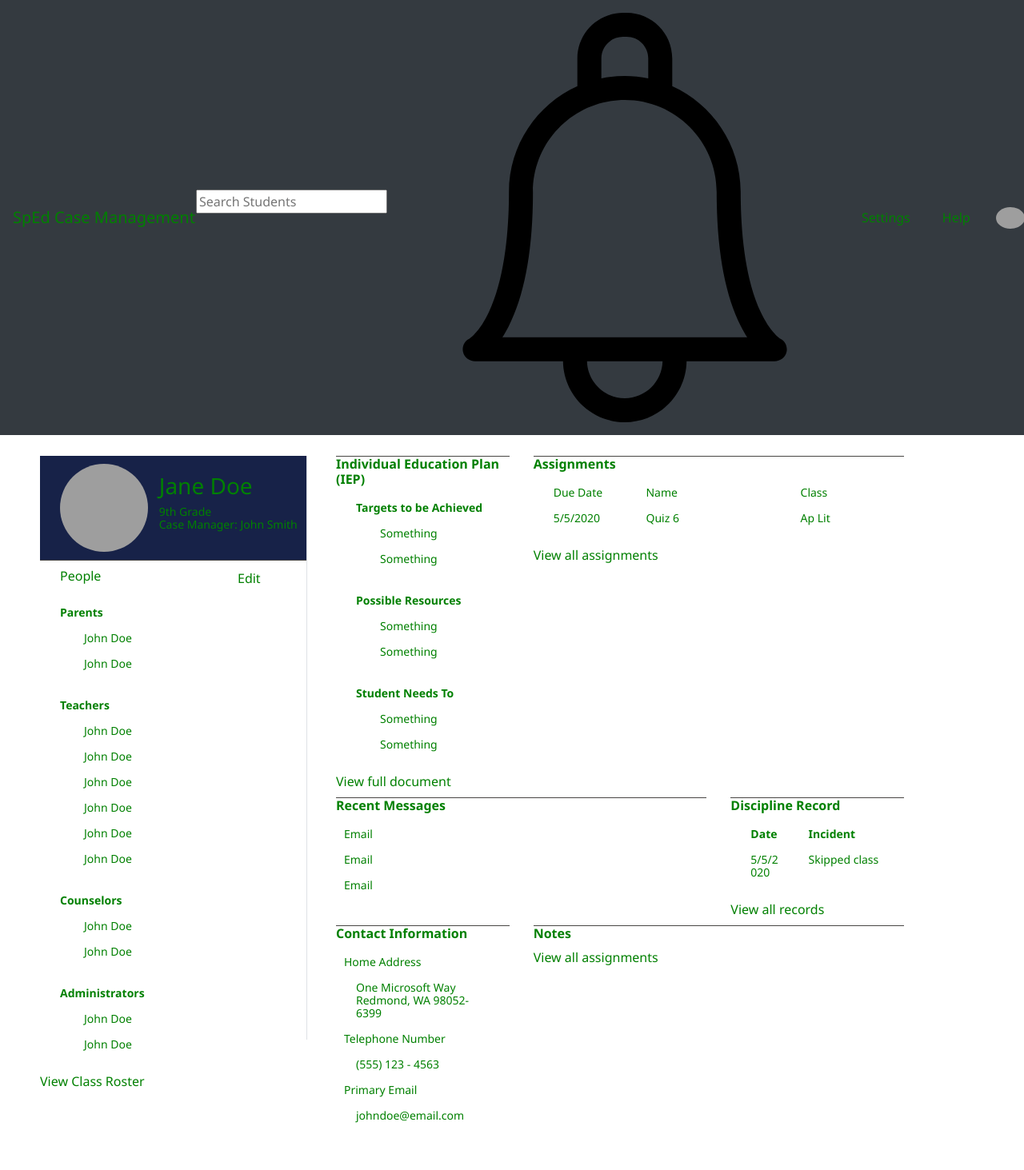
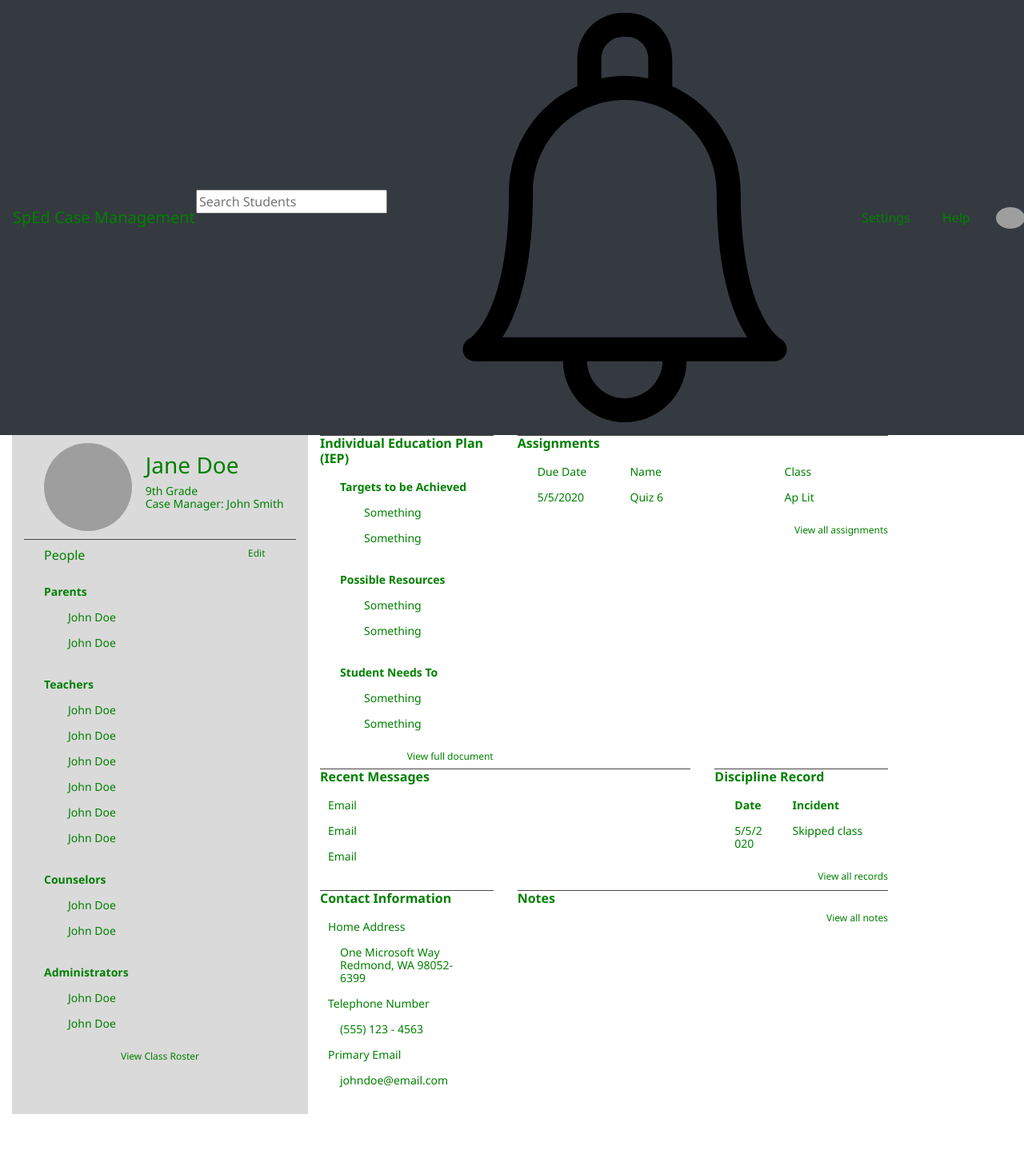
Before and after one commit to verndrade/sped-case-manager, a Django app: page /casemanager/ in a window 1280 px wide. Shown: the whole page at 80% size. After the commit the page ends 1393 px from the top, so only its background shows below. Run offline with Django 3.2, Linux system fonts and the light colour scheme; some libraries are stand-ins or nearby versions; grey boxes are pictures that could not be loaded.

Commit message:
Added sidebar color

```diff
--- a/templates/base.html
+++ b/templates/base.html
@@ -57,6 +57,7 @@
     border: 0px;
     border-radius: 0;
     border-top: 1px var(--dark) solid;
+    height: 100%;
 }
 
 .small {
@@ -73,7 +74,11 @@
 }
 
 .right {
-  right: 0;
+  text-align: right;
+}
+
+.center {
+  text-align: center;
 }
 
 .grey {
@@ -84,6 +89,10 @@
   margin: 10px;
 }
 
+.sidebar {
+  background: var(--grey);
+}
+
 </style>
 
   <meta name="viewport" content="width=device-width, initial-scale=1.0">
@@ -91,7 +100,7 @@
 <body class="d-flex flex-column">
   {% include 'navbar.html' %}
 
-  <div class="container my-3 flex-fill">
+  <div class="container flex-fill m-0">
     {% block content %}
     {% endblock %}
   </div>
--- a/templates/case-manager/assignments.html
+++ b/templates/case-manager/assignments.html
@@ -16,5 +16,5 @@
         </div>
     </div>
 
-    <a href="#" class="bottom">View all assignments</a>
+    <a href="#" class="bottom right small">View all assignments</a>
 </div>
--- a/templates/case-manager/discipline.html
+++ b/templates/case-manager/discipline.html
@@ -14,5 +14,5 @@
         </div>
     </div>
 
-    <a href="#" class="bottom">View all records</a>
+    <a href="#" class="bottom right small">View all records</a>
 </div>
--- a/templates/case-manager/iep.html
+++ b/templates/case-manager/iep.html
@@ -45,5 +45,5 @@
         </div>
     </div>
 
-    <a href="#" class="bottom right">View full document</a>
+    <a href="#" class="bottom right small">View full document</a>
 </div>
--- a/templates/case-manager/notes.html
+++ b/templates/case-manager/notes.html
@@ -3,5 +3,5 @@
 <div class="card">
     <h3 class="bold">Notes</h3>
 
-    <a href="#" class="bottom">View all assignments</a>
+    <a href="#" class="bottom right small">View all notes</a>
 </div>
--- a/templates/case-manager/people.html
+++ b/templates/case-manager/people.html
@@ -1,15 +1,15 @@
 {% load static %}
 
-<div class="card">
+<div class="card sidebar">
     <div class="container">
         <div class="row">
-            <div class="col-lg-8"><h3>People</h3></div>
-            <div class="col-lg-4"><a href="#">Edit</a></div>
+            <div class="col-lg-9"><h3>People</h3></div>
+            <div class="col-lg-3 small"><a href="#">Edit</a></div>
         </div>
     </div>
 
     <div class="container">
-        <div class="row grey">
+        <div class="row">
             <div class="col-lg-12 bold"><p>Parents</p></div>
         </div>
         <div class="row">
@@ -81,5 +81,5 @@
     </div>
 
 
-    <a href="#" class="bottom center">View Class Roster</a>
+    <a href="#" class="bottom center small">View Class Roster</a>
 </div>
--- a/templates/case-manager/sidebar.html
+++ b/templates/case-manager/sidebar.html
@@ -1,10 +1,6 @@
 {% load static %}
 
-<!-- Sidebar -->
-<div class="border-right d-flex flex-column justify-content-between" id="sidebar-wrapper">
-  <div>
-    {% include 'case-manager/student-card.html' %}
-    {% include 'case-manager/people.html' %}
-  </div>
+<div>
+  {% include 'case-manager/student-card.html' %}
+  {% include 'case-manager/people.html' %}
 </div>
-<!-- /#sidebar-wrapper -->
--- a/templates/casemanager.html
+++ b/templates/casemanager.html
@@ -2,12 +2,12 @@
 {% load static %}
 
 {% block content %}
-    <div class="container">
+    <div class="container-fluid">
         <div class="row">
-            <div class="col-lg-4">
+            <div class="col-lg-4 sidebar">
                 {% include 'case-manager/sidebar.html' %}
             </div>
-            <div class="col-lg-8">
+            <div class="col-lg-8" width=100%>
                 <div class="row mb-2">
                     <div class="col-lg-4">{% include 'case-manager/iep.html' %}</div>
                     <div class="col-lg-8">{% include 'case-manager/assignments.html' %}</div>
```
